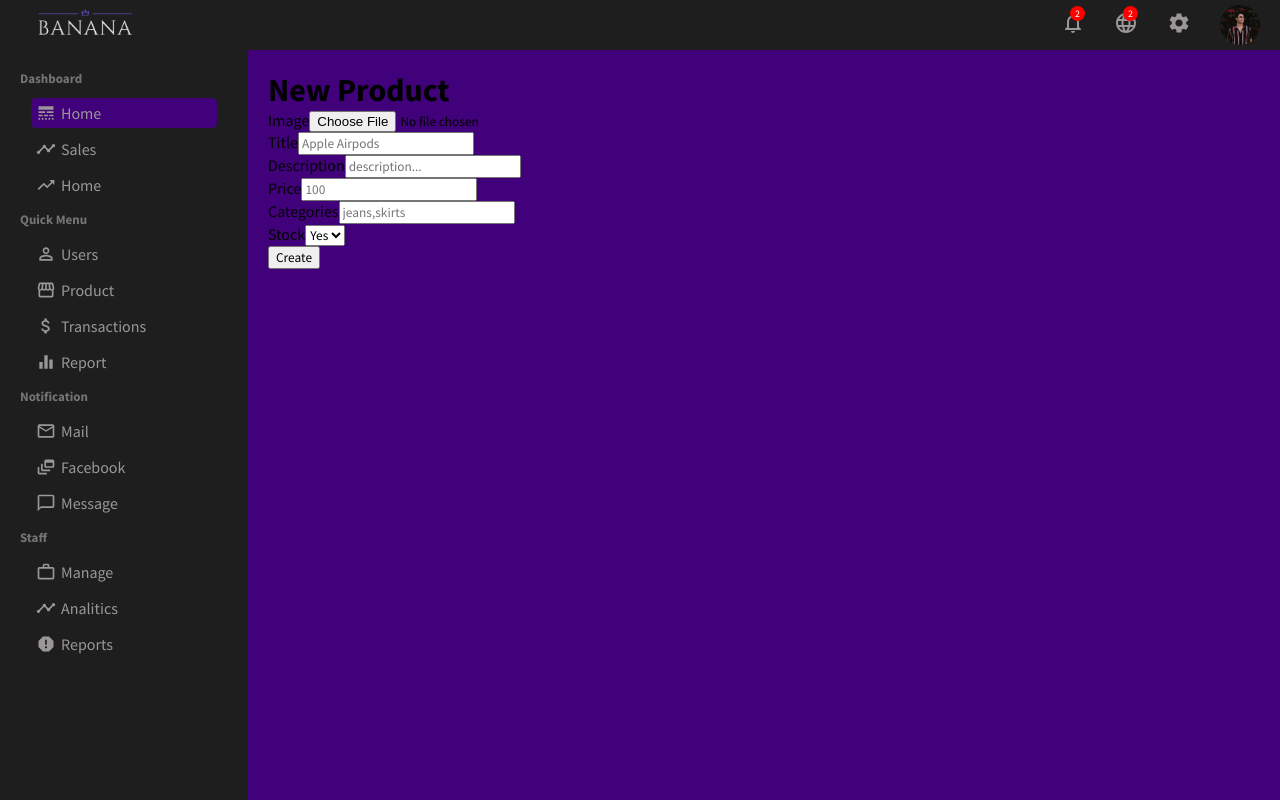
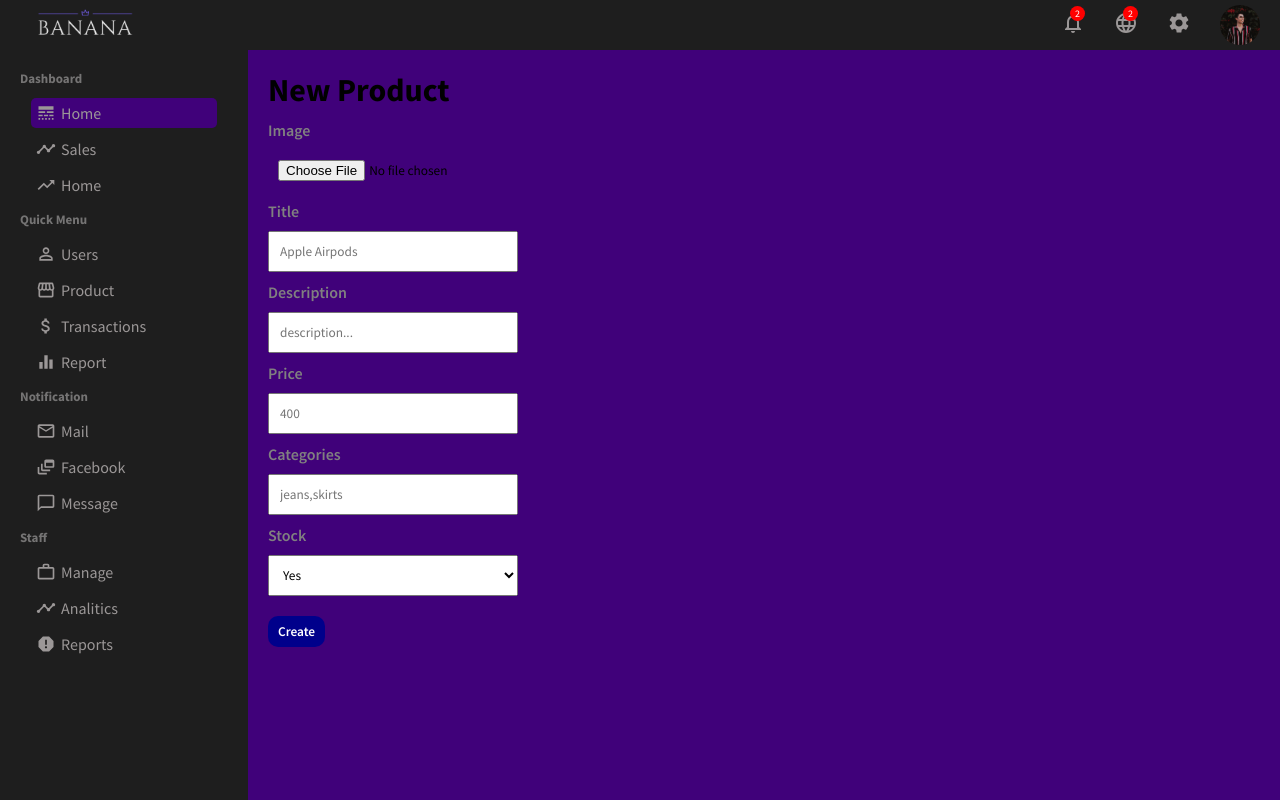
Before and after one commit to malekaridhi/ecommerceMern, a React (Create React App) app in the folder admin/: page /newProduct in a window 1280 px wide. Built offline with nearby package versions, Linux system fonts and the light colour scheme.

Commit message:
new Prpduct

```diff
--- a/admin/src/pages/newProduct/NewProduct.jsx
+++ b/admin/src/pages/newProduct/NewProduct.jsx
@@ -37,7 +37,7 @@ const NewPrpduct = () => {
           <input
             name="price"
             type="number"
-            placeholder="100"
+            placeholder="400"
 
           />
         </div>
--- a/admin/src/pages/newProduct/newProduct.css
+++ b/admin/src/pages/newProduct/newProduct.css
@@ -3,3 +3,38 @@
     padding: 20px;
     background-color: rgb(64, 1, 122);
 }
+.addProductForm {
+    margin-top: 10px;
+  }
+
+  .addProductItem {
+    width: 250px;
+    display: flex;
+    flex-direction: column;
+    margin-bottom: 10px;
+  }
+
+  .addProductItem > label {
+    color: gray;
+    font-weight: 600;
+    margin-bottom: 10px;
+  }
+
+  .addProductItem > input {
+    padding: 10px;
+  }
+
+  .addProductItem > select {
+    padding: 10px;
+  }
+
+  .addProductButton {
+    margin-top: 10px;
+    padding: 7px 10px;
+    border: none;
+    border-radius: 10px;
+    background-color: darkblue;
+    color: white;
+    font-weight: 600;
+    cursor: pointer;
+  }
```
